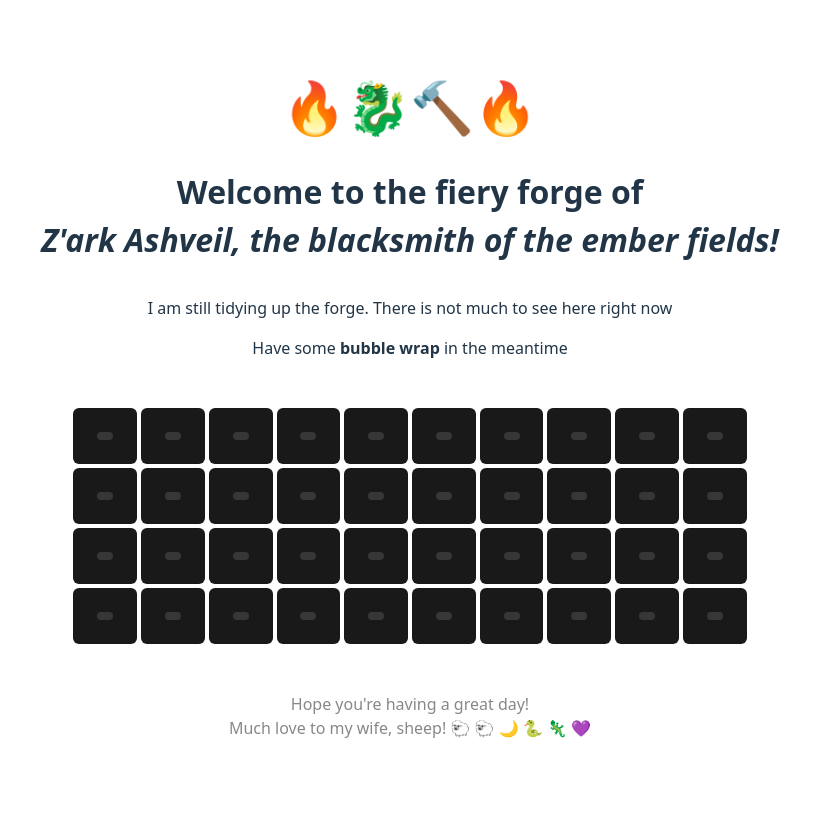
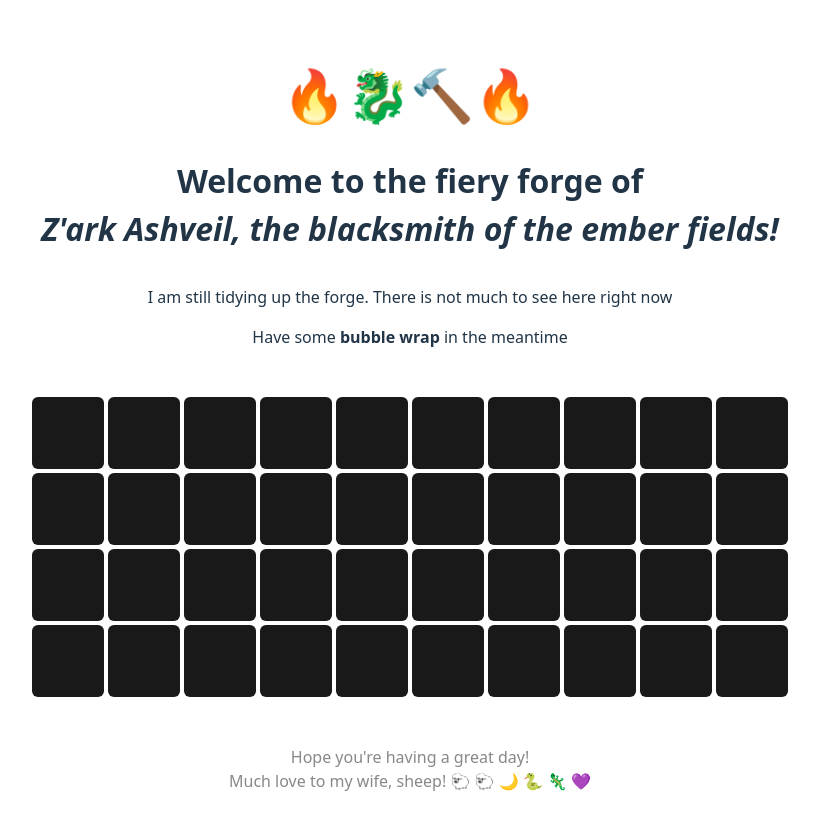
Before and after one commit to Kawtious/Zark-Forge, a Vue app: page / in a window 1280 px wide. Shown: the top 830 px of the page, without its empty margins (230-1049 px from the left). Before the commit the page ends 800 px from the top, so only its background shows below. Built offline with nearby package versions, Linux system fonts and the light colour scheme.

Commit message:
Improve how the bubbles look

```diff
--- a/src/components/BubbleWrap.vue
+++ b/src/components/BubbleWrap.vue
@@ -51,7 +51,8 @@ function popBubble(index: number) {
 .bubble {
   background-color: #191919;
   border-radius: 6px;
-  height: 56px;
+  aspect-ratio: 1 / 1;
+  width: clamp(36px, 8vw, 72px);
   display: flex;
   align-items: center;
   justify-content: center;
@@ -67,7 +68,7 @@ function popBubble(index: number) {
 
 .spoiler {
   color: transparent;
-  background-color: #373737;
+  background-color: transparent;
   border-radius: 4px;
   padding: 4px 8px;
   transition: filter 0.15s ease;
```
